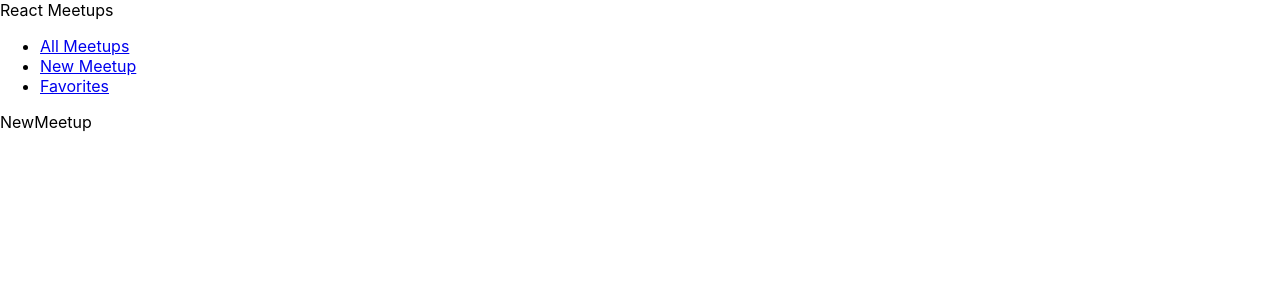
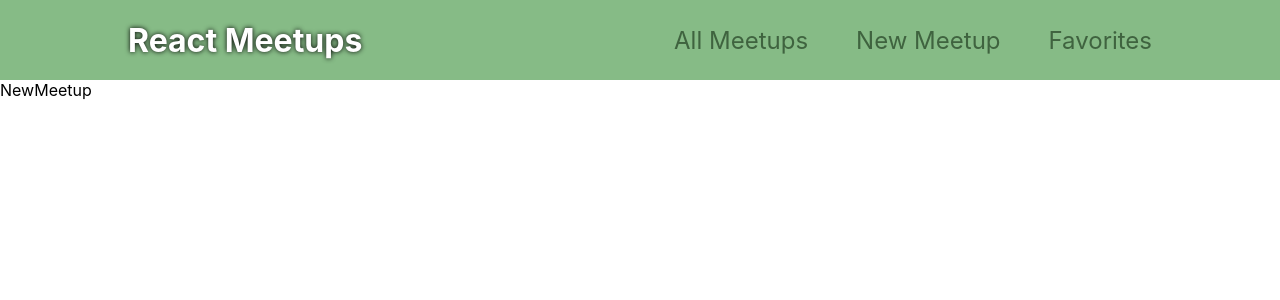
Before and after one commit to AlexanderPolzhofer/meet-up-project-react, a React (Create React App) app: page /newMeetup in a window 1280 px wide. Shown: the top 300 px of the page. Built offline with nearby package versions, Linux system fonts and the light colour scheme.

Commit message:
adding styles to MainNavigation component as module

```diff
--- a/src/components/layout/MainNavigation.js
+++ b/src/components/layout/MainNavigation.js
@@ -1,11 +1,13 @@
 import React from 'react';
+
+import classes from './MainNavigation.module.css';
 
 import { Link } from 'react-router-dom';
 
 function MainNavigation() {
     return (
-        <header>
-            <div>
+        <header className={classes.header}>
+            <div className={classes.logo}>
                 React Meetups
             </div>
             <nav>
--- /dev/null
+++ b/src/components/layout/MainNavigation.module.css
@@ -0,0 +1,48 @@
+.header {
+    width: auto;
+    height: 5rem;
+    display: flex;
+    align-items: center;
+    justify-content: space-between;
+    background-color: rgb(134, 187, 134);
+    padding: 0 10%;
+  }
+
+  .logo {
+    font-size: 2rem;
+    color: white;
+    font-weight: bold;
+    text-shadow: 0 0 5px black;
+  }
+
+  .header ul {
+    list-style: none;
+    margin: 0;
+    padding: 0;
+    display: flex;
+    align-items: baseline;
+  }
+
+  .header li {
+    margin-left: 3rem;
+  }
+
+  .header a {
+    text-decoration: none;
+    font-size: 1.5rem;
+    color: rgb(63, 99, 63);
+  }
+
+  .header a:hover,
+  .header a:active,
+  .header a.active {
+    color: white;
+  }
+
+  .badge {
+    background-color: #cc2062;
+    color: white;
+    border-radius: 12px;
+    padding: 0 1rem;
+    margin-left: 0.5rem;
+  }
```
